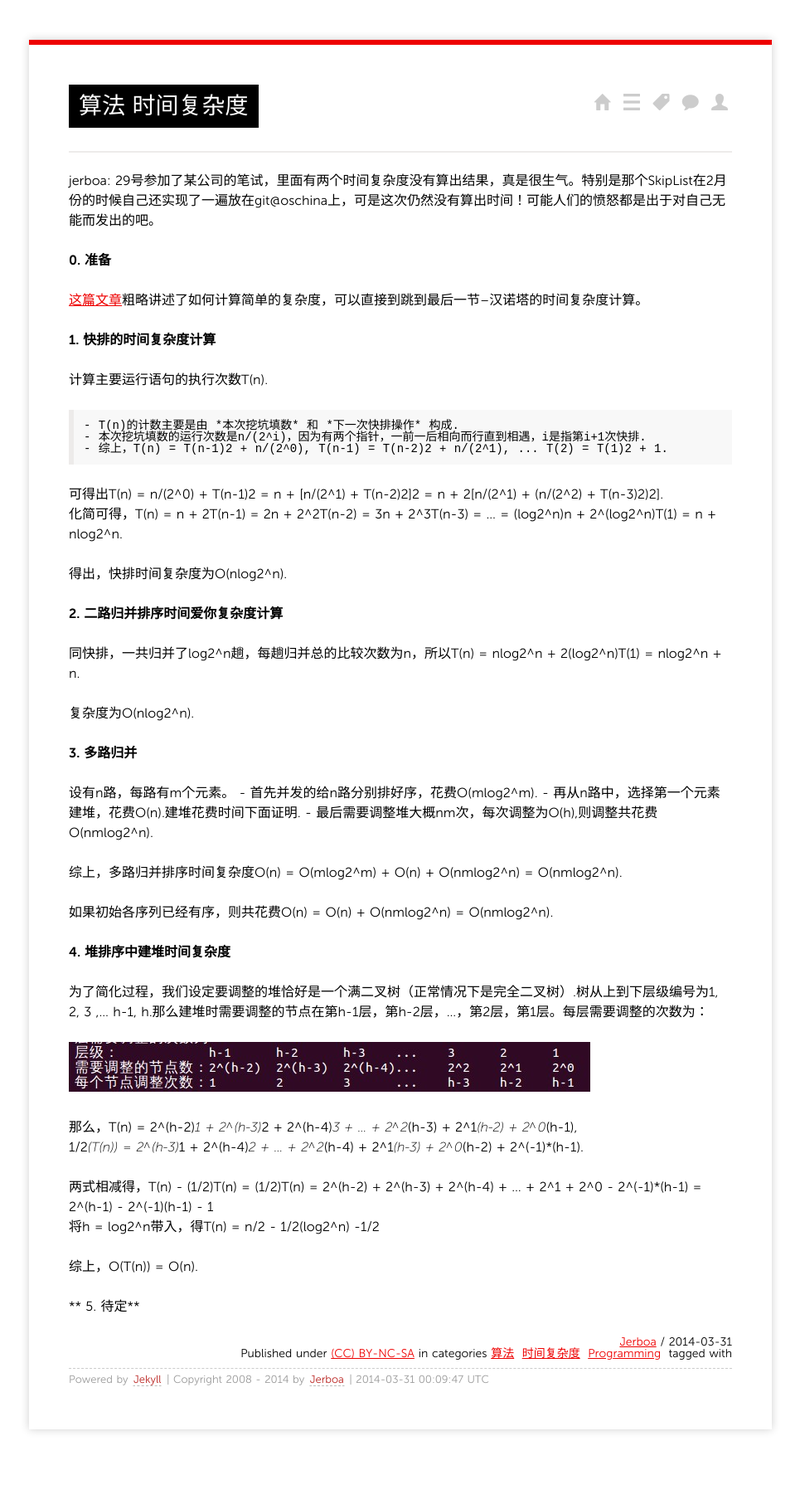
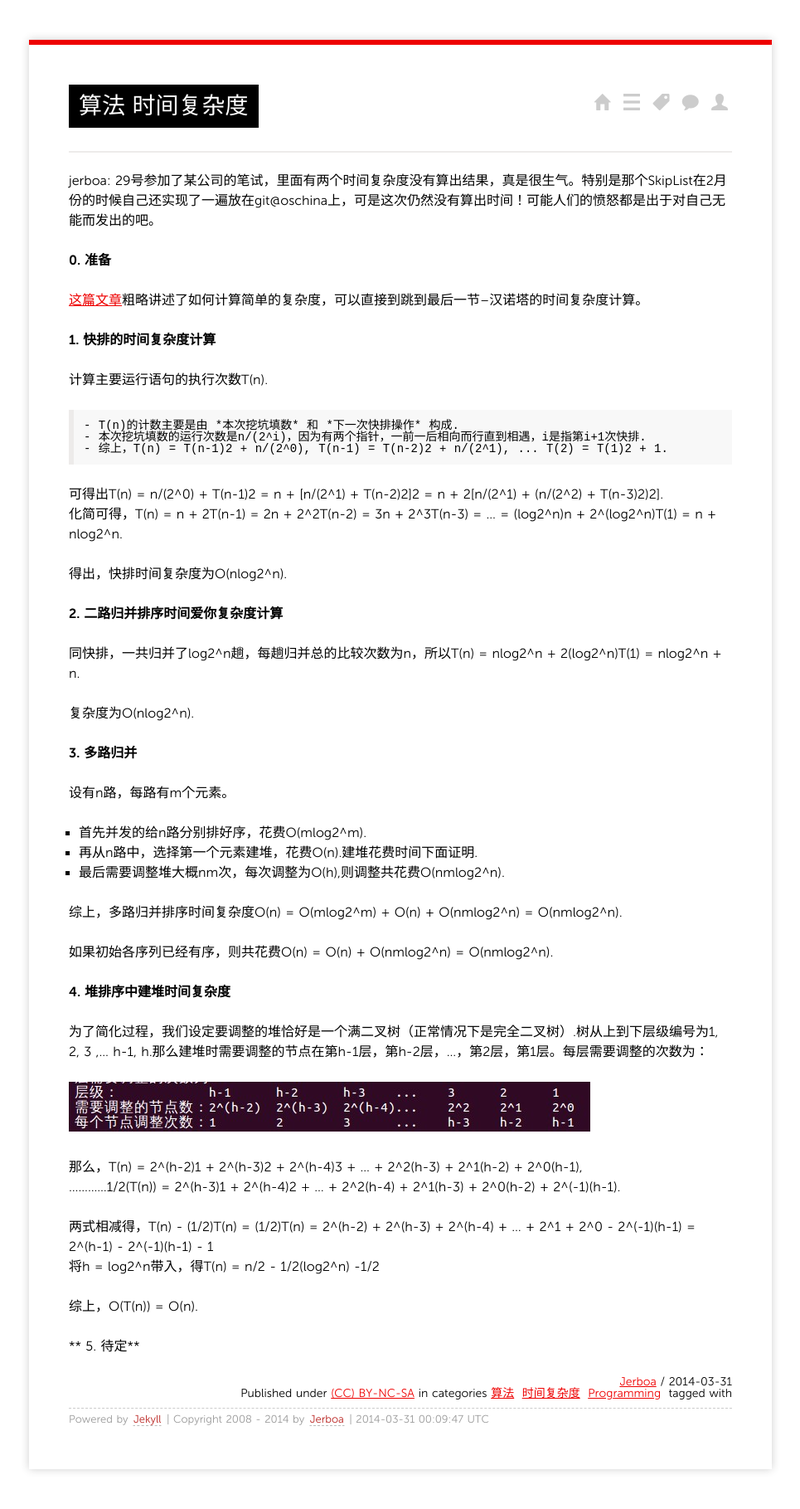
Before and after one commit to jerboa-ustc/jerboa-ustc.github.com, a Jekyll site: the page built from _posts/2014/2014-03-31-时间复杂度计算.md, in a window 1280 px wide. Shown: the whole page at 83% size, without its empty margins (157-1122 px from the left). Built offline with Jekyll 4.4.1, drawn with Linux system fonts in a browser that asks for light colours; Markdown is read by kramdown in place of the engine named in the settings; comment, search, counter and statistics services are not loaded; before the commit the page ends 1771 px from its top, so only the background shows below that.

```diff
--- a/_posts/2014/2014-03-31-时间复杂度计算.md
+++ b/_posts/2014/2014-03-31-时间复杂度计算.md
@@ -36,9 +36,9 @@ jerboa:
 **3. 多路归并**
 
 设有n路，每路有m个元素。
-	- 首先并发的给n路分别排好序，花费O(mlog2^m).
-	- 再从n路中，选择第一个元素建堆，花费O(n).建堆花费时间下面证明.
-	- 最后需要调整堆大概nm次，每次调整为O(h),则调整共花费O(nmlog2^n).
+- 首先并发的给n路分别排好序，花费O(mlog2^m).
+- 再从n路中，选择第一个元素建堆，花费O(n).建堆花费时间下面证明.
+- 最后需要调整堆大概nm次，每次调整为O(h),则调整共花费O(nmlog2^n).
 
 综上，多路归并排序时间复杂度O(n) = O(mlog2^m) + O(n) + O(nmlog2^n) = O(nmlog2^n).
 
@@ -50,10 +50,10 @@ jerboa:
 
 ![](/images/2014-03-31-1.jpg)
 
-那么，T(n) = 2^(h-2)*1 + 2^(h-3)*2 + 2^(h-4)*3 + ... + 2^2*(h-3) + 2^1*(h-2) + 2^0*(h-1),
-1/2*(T(n)) =             2^(h-3)*1 + 2^(h-4)*2 + ... + 2^2*(h-4) + 2^1*(h-3) + 2^0*(h-2) + 2^(-1)*(h-1).
+那么，T(n) = 2^(h-2)1 + 2^(h-3)2 + 2^(h-4)3 + ... + 2^2(h-3) + 2^1(h-2) + 2^0(h-1),
+............1/2(T(n)) = 2^(h-3)1 + 2^(h-4)2 + ... + 2^2(h-4) + 2^1(h-3) + 2^0(h-2) + 2^(-1)(h-1).
 
-两式相减得，T(n) - (1/2)T(n) = (1/2)T(n) = 2^(h-2) + 2^(h-3) + 2^(h-4) + ... + 2^1 + 2^0 - 2^(-1)*(h-1) = 2^(h-1) - 2^(-1)(h-1) - 1
+两式相减得，T(n) - (1/2)T(n) = (1/2)T(n) = 2^(h-2) + 2^(h-3) + 2^(h-4) + ... + 2^1 + 2^0 - 2^(-1)(h-1) = 2^(h-1) - 2^(-1)(h-1) - 1
 将h = log2^n带入，得T(n) = n/2 - 1/2(log2^n) -1/2
 
 综上，O(T(n)) = O(n).
```
